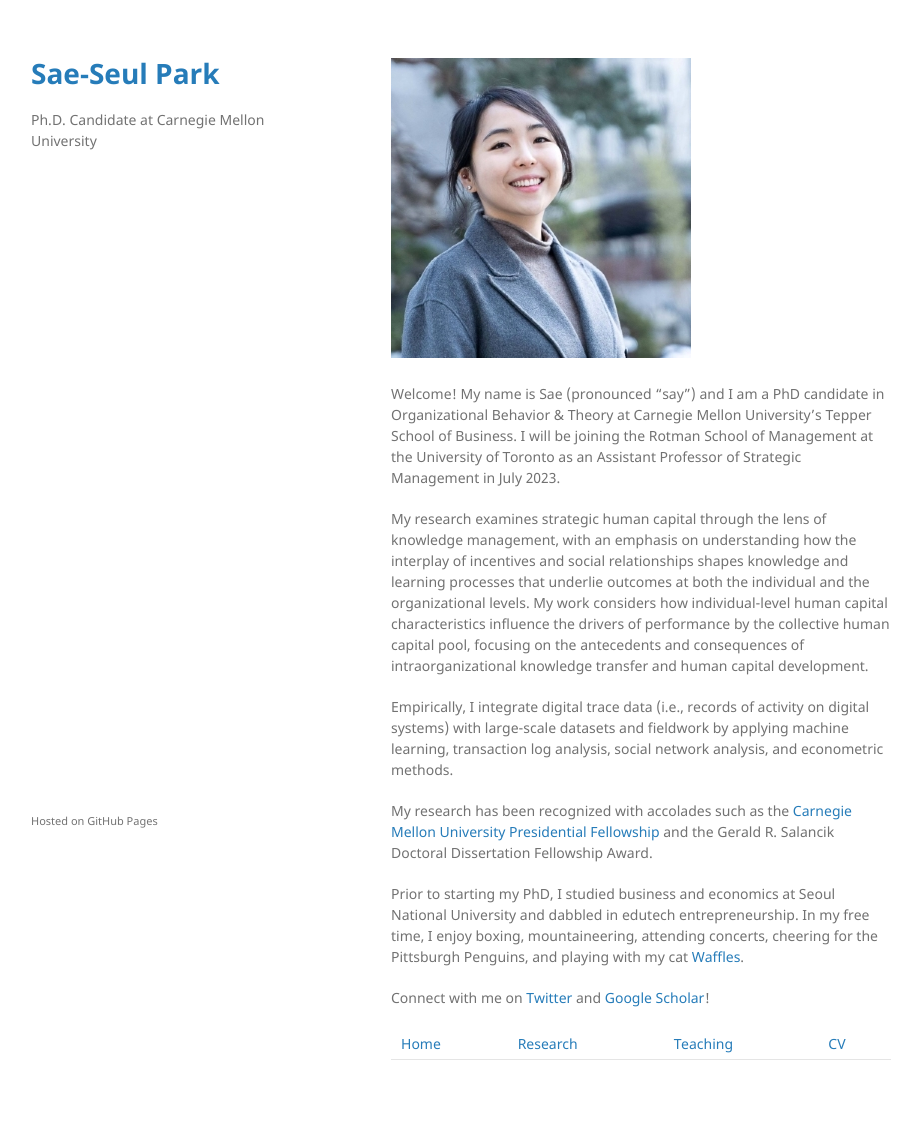
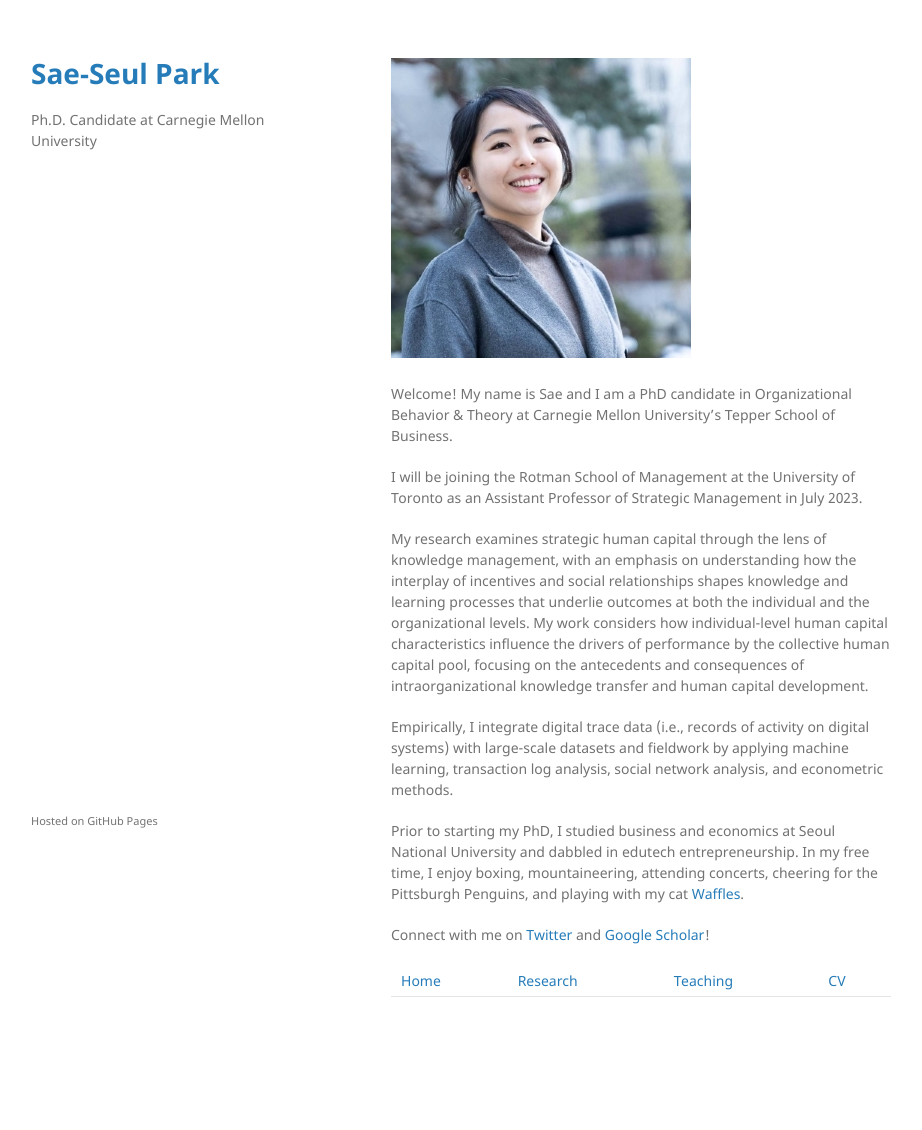
Before and after one commit to saepark/saepark.github.io, a Jekyll site: the page built from index.md, in a window 1280 px wide. Shown: the whole page, without its empty margins (179-1101 px from the left). Built offline with Jekyll 4.4.1, drawn with Linux system fonts in a browser that asks for light colours; our own code applies the rules of GitHub Pages for plain Markdown files; after the commit the page ends 1067 px from its top, so only the background shows below that.

Commit message:
Update index.md

```diff
--- a/index.md
+++ b/index.md
@@ -1,12 +1,12 @@
 ![Sae-Seul Park](saeseulpark.jpg)
 
-Welcome! My name is Sae (pronounced "say") and I am a PhD candidate in Organizational Behavior & Theory at Carnegie Mellon University's Tepper School of Business. I will be joining the Rotman School of Management at the University of Toronto as an Assistant Professor of Strategic Management in July 2023.
+Welcome! My name is Sae and I am a PhD candidate in Organizational Behavior & Theory at Carnegie Mellon University's Tepper School of Business.
+
+I will be joining the Rotman School of Management at the University of Toronto as an Assistant Professor of Strategic Management in July 2023.
 
 My research examines strategic human capital through the lens of knowledge management, with an emphasis on understanding how the interplay of incentives and social relationships shapes knowledge and learning processes that underlie outcomes at both the individual and the organizational levels. My work considers how individual-level human capital characteristics influence the drivers of performance by the collective human capital pool, focusing on the antecedents and consequences of intraorganizational knowledge transfer and human capital development.
 
 Empirically, I integrate digital trace data (i.e., records of activity on digital systems) with large-scale datasets and fieldwork by applying machine learning, transaction log analysis, social network analysis, and econometric methods.
-
-My research has been recognized with accolades such as the [Carnegie Mellon University Presidential Fellowship](https://www.cmu.edu/tepper/news/stories/2021/april/phd-fellowships-awarded.html) and the Gerald R. Salancik Doctoral Dissertation Fellowship Award.
 
 Prior to starting my PhD, I studied business and economics at Seoul National University and dabbled in edutech entrepreneurship. In my free time, I enjoy boxing, mountaineering, attending concerts, cheering for the Pittsburgh Penguins, and playing with my cat [Waffles](WafflesPark.jpg).
 
```
